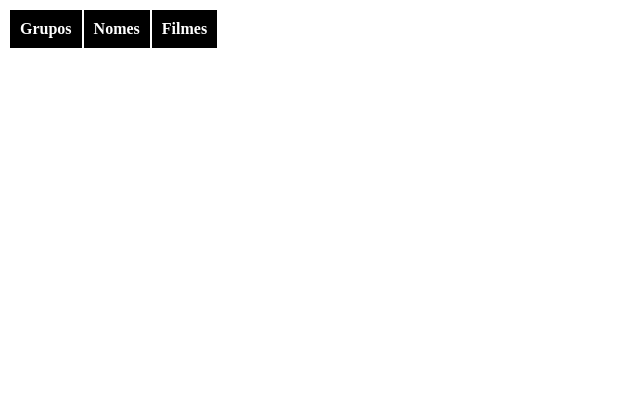
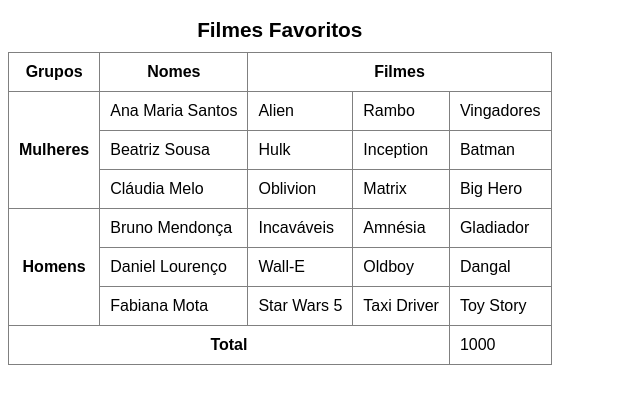
Before and after one commit to MauricioCarvalho360/html-css, a plain HTML site: page exercicios/ex023/tabela004.html in a window 1280 px wide. Shown: the whole page, without its empty margins (0-640 px from the left). Drawn offline with Linux system fonts and the light colour scheme.

Commit message:
atualixei tabela00, tabela003 e tabela004

```diff
--- a/exercicios/ex023/tabela004.html
+++ b/exercicios/ex023/tabela004.html
@@ -5,24 +5,89 @@
     <meta name="viewport" content="width=device-width, initial-scale=1.0">
     <title>Document</title>
     <style>
-        th {
-            background-color: black;
-            color: white;
+        body {
+            font-family: Arial, Helvetica, sans-serif;
+        }
+
+        table {
+            border-collapse: collapse;
+        }
+
+        caption {
+            font-size: 1.3em;
+            font-weight: bold;
+            padding: 10px;
         }
 
         th, td {
-            border: 1px solid black);
+            border: 1px solid gray;
             padding: 10px;
         }
     </style>
 </head>
 <body>
     <table>
-        <tr>
-            <th>Grupos</th>
-            <th>Nomes</th>
-            <th>Filmes</th>
-        </tr>
+        <caption>
+            Filmes Favoritos
+        </caption>
+        <!--
+        scope
+        row => uma linha
+        rowgroup => conjunto de linhas
+        col => uma coluna
+        colgroup => conjunto de colunas
+        -->
+        <thead>
+            <tr>
+                <th scope="col">Grupos</th>
+                <th scope="col">Nomes</th>
+                <th colspan="3"  scope="colgroup">Filmes</th>
+            </tr>
+        </thead>
+        <tfoot>
+            <th colspan="4" scope="row">Total</th>
+            <td>1000</td>
+        </tfoot>
+        <tbody>
+            <tr>
+                <th rowspan="3" scope="rowgroup">Mulheres</th>
+                <td>Ana Maria Santos</td>
+                <td>Alien</td>
+                <td>Rambo</td>
+                <td>Vingadores</td>
+            </tr>
+            <tr>
+                <td>Beatriz Sousa</td>
+                <td>Hulk</td>
+                <td>Inception</td>
+                <td>Batman</td>
+            </tr>
+            <tr>
+                <td>Cláudia Melo</td>
+                <td>Oblivion</td>
+                <td>Matrix</td>
+                <td>Big Hero</td>
+            </tr>
+            <tr>
+                <th rowspan="3" scope="rowgroup">Homens</th>
+                <td>Bruno Mendonça</td>
+                <td>Incaváveis</td>
+                <td>Amnésia</td>
+                <td>Gladiador</td>
+            </tr>
+            <tr>
+                <td>Daniel Lourenço</td>
+                <td>Wall-E</td>
+                <td>Oldboy</td>
+                <td>Dangal</td>
+            </tr>
+            <tr>
+                <td>Fabiana Mota</td>
+                <td>Star Wars 5</td>
+                <td>Taxi Driver</td>
+                <td>Toy Story</td>
+            </tr>
+        </tbody>
     </table>
 </body>
 </html>
```
Also changed, not shown: exercicios/ex023/tabela002.html (+1 -1 lines), exercicios/ex023/tabela003.html (+1 -1 lines).
